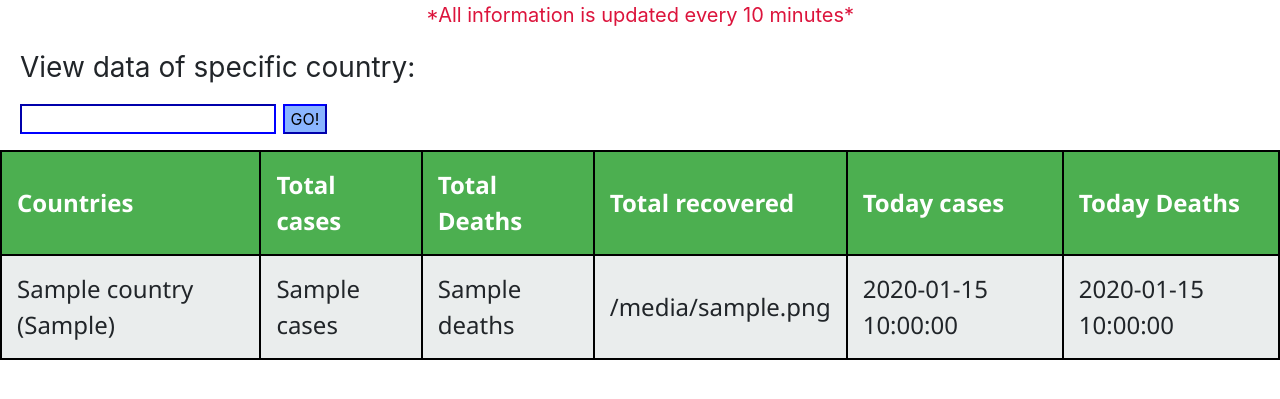
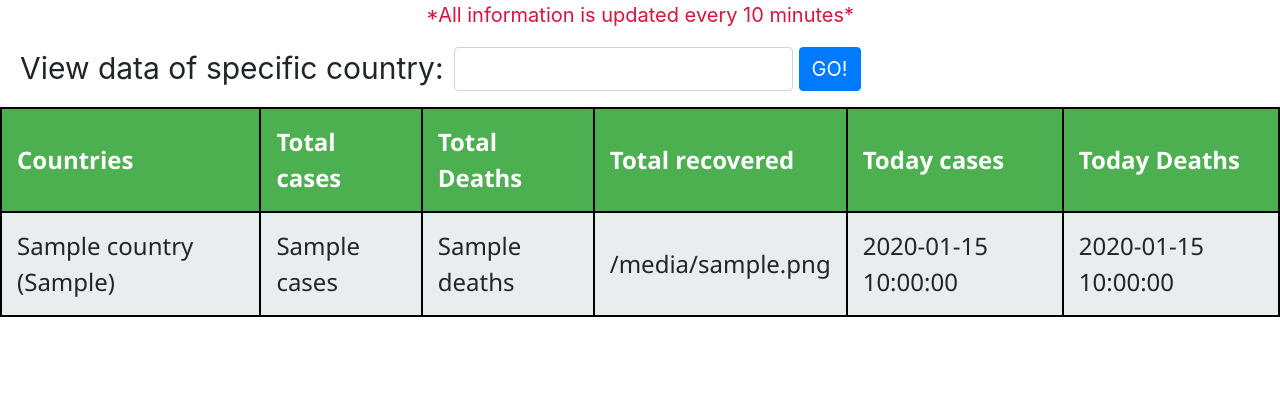
Before and after one commit to preetmodh/Covid-19-Helper, a Flask app: page /Allcountries in a window 1280 px wide. Shown: the top 399 px of the page. Run offline with Flask 2, Linux system fonts and the light colour scheme; a database or web service that is not in the repository returns one stand-in record (Sample ...); data that the repository does not hold is empty; some libraries are stand-ins or nearby versions.

Commit message:
Update Allcountries.html

```diff
--- a/template/Allcountries.html
+++ b/template/Allcountries.html
@@ -29,13 +29,14 @@ th {
 </head>
 <body>
   <p id="p">*All information is updated every 10 minutes*</p>
-  <p style=" font-size: 28px; margin-left:20px;">
-    View data of specific country:
-    <div>
-      <form action="{{url_for('scountries')}}" method="post">
-        <input type="text" name="name" style=" margin-left:20px; border-color: blue;">
-        <button  style=" margin-left:2px; border-color: blue; background:rgb(138, 181, 255);">GO!</button>
-          </div>
+
+          <form class="form-inline" action="{{url_for('scountries')}}" method="post">
+            <div class="form-group">
+              <label for="country" style=" font-size: 30px; margin-left:20px;">View data of specific country:</label>
+              <input type="text" class="form-control"name="name" style=" margin-left:10px; font-size: 20px; font-weight: 400;">
+              <button type="submit" class="btn btn-primary" style=" margin-left:6px; font-size: 20px;">GO!</button>
+            </div>
+          </form>
   </p>
 <table style="width:100%">
   <tr>
@@ -58,6 +59,6 @@ th {
   </tr>
 
 </table>
-
+</br></br></br>
 </body>
 </html>
```
